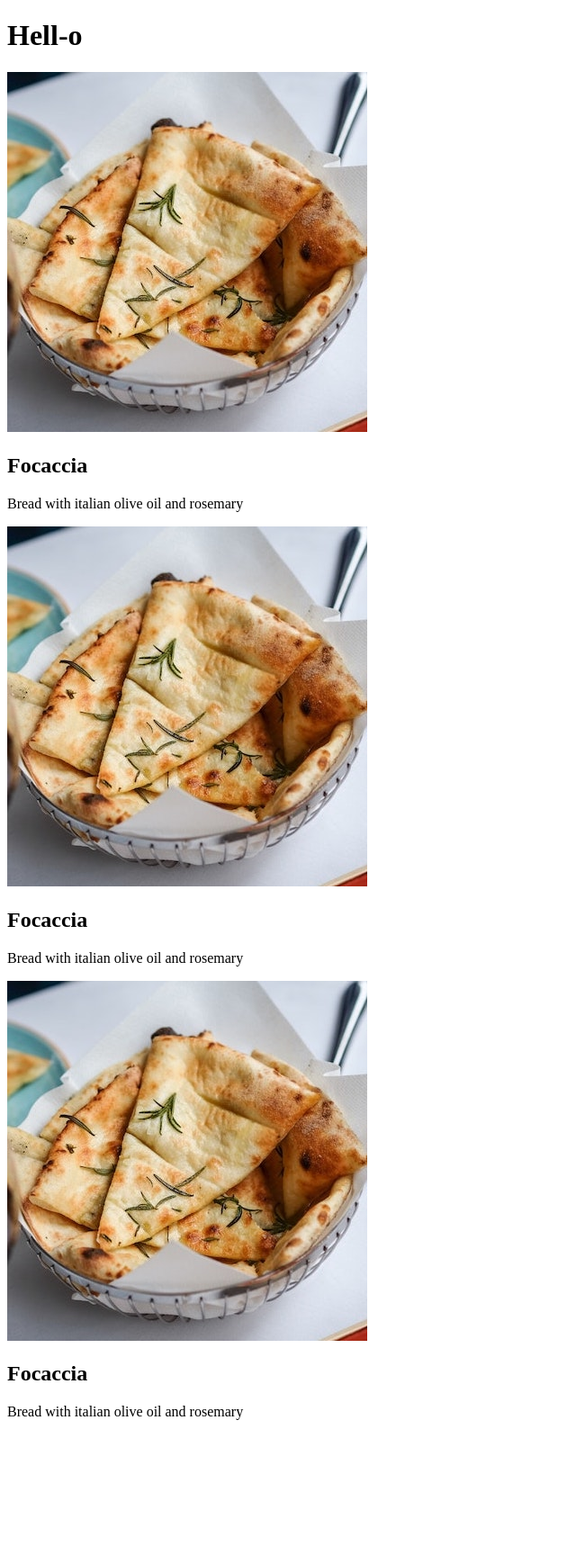
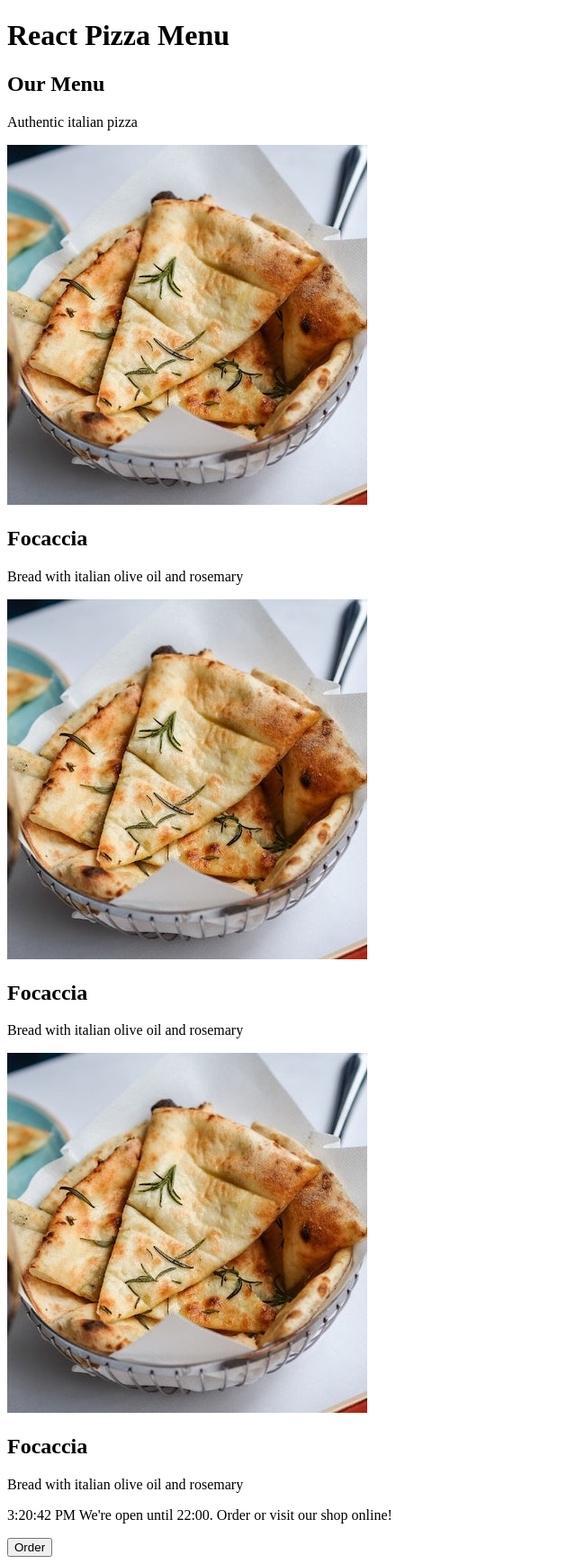
Before and after one commit to mihaela336/pizza-menu, a React (Create React App) app: page / in a window 1280 px wide. Shown: the whole page at 90% size, without its empty margins (0-640 px from the left). Before the commit the page ends 1594 px from the top, so only its background shows below. Built offline with nearby package versions, Linux system fonts and the light colour scheme.

Commit message:
creaate components: header, footer, menu

```diff
--- a/src/components/App.jsx
+++ b/src/components/App.jsx
@@ -1,12 +1,14 @@
 import React from "react";
-import Pizza from "./Pizza.jsx";
+import Header from "./Header.jsx";
+import Menu from "./Menu.jsx";
+import Footer from "./Footer.jsx";
+
 function App() {
   return (
     <div>
-      <h1> Hell-o</h1>
-      <Pizza />
-      <Pizza />
-      <Pizza />
+      <Header />
+      <Menu />
+      <Footer />
     </div>
   );
 }
--- /dev/null
+++ b/src/components/Footer.jsx
@@ -0,0 +1,14 @@
+import React from "react";
+function Footer() {
+  return (
+    <footer>
+      <p>
+        {new Date().toLocaleTimeString()} We're open until 22:00. Order or visit
+        our shop online!
+      </p>
+      <button>Order</button>
+    </footer>
+  );
+}
+
+export default Footer;
--- /dev/null
+++ b/src/components/Header.jsx
@@ -0,0 +1,7 @@
+import React from "react";
+
+function Header() {
+  return <h1>React Pizza Menu</h1>;
+}
+
+export default Header;
--- /dev/null
+++ b/src/components/Menu.jsx
@@ -0,0 +1,16 @@
+import React from "react";
+import Pizza from "./Pizza.jsx";
+
+function Menu() {
+  return (
+    <div>
+      <h2> Our Menu</h2>
+      <p>Authentic italian pizza</p>
+      <Pizza />
+      <Pizza />
+      <Pizza />
+    </div>
+  );
+}
+
+export default Menu;
```
